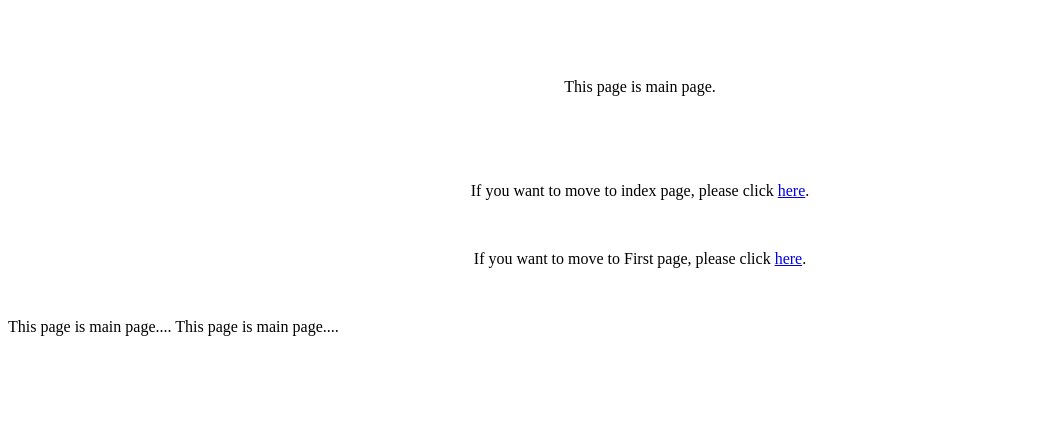
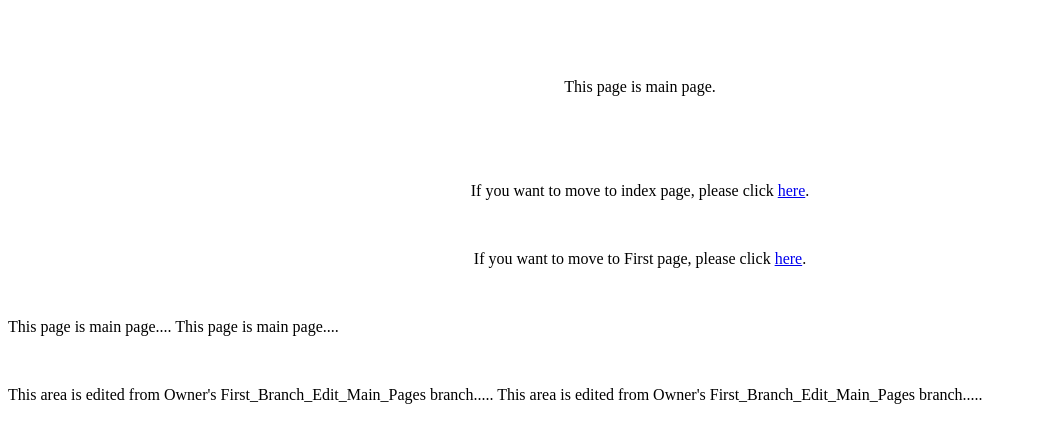
Before and after one commit to l10nbridge/Test, a plain HTML site: page main/main.html in a window 1280 px wide. Shown: the whole page, without its empty margins (0-1037 px from the left). Drawn offline with Linux system fonts and the light colour scheme.

Commit message:
Edit Main page from First_Branch_Edit_Main_Pages branch
Edit Main page from First_Branch_Edit_Main_Pages branch

```diff
--- a/main/main.html
+++ b/main/main.html
@@ -24,6 +24,11 @@
 	This page is main page....
 	This page is main page....
 	</p>
+	<br/>
+	<p>
+	This area is edited from Owner's First_Branch_Edit_Main_Pages branch.....
+	This area is edited from Owner's First_Branch_Edit_Main_Pages branch.....
+	</p>
 </body>
 
 </html>
```
